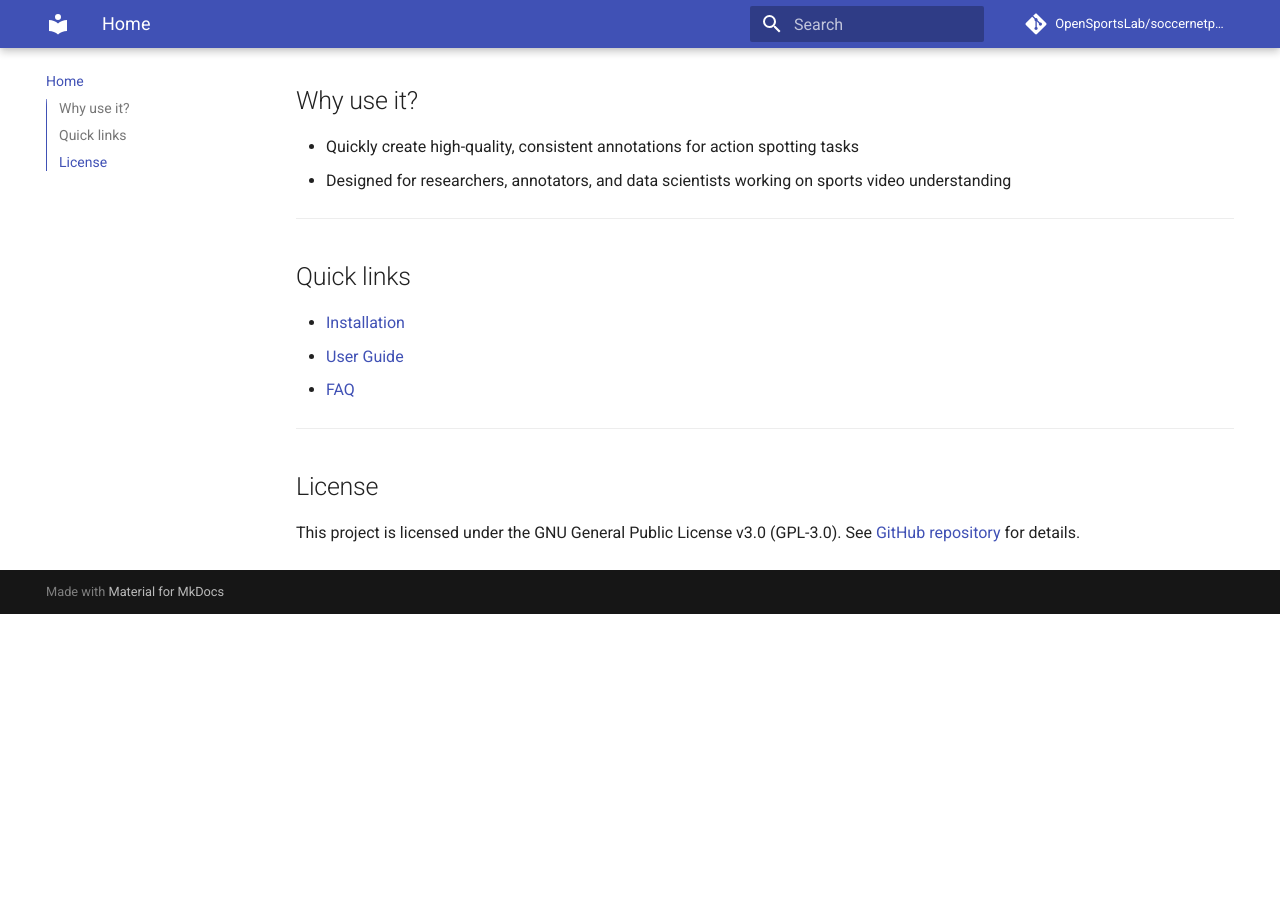
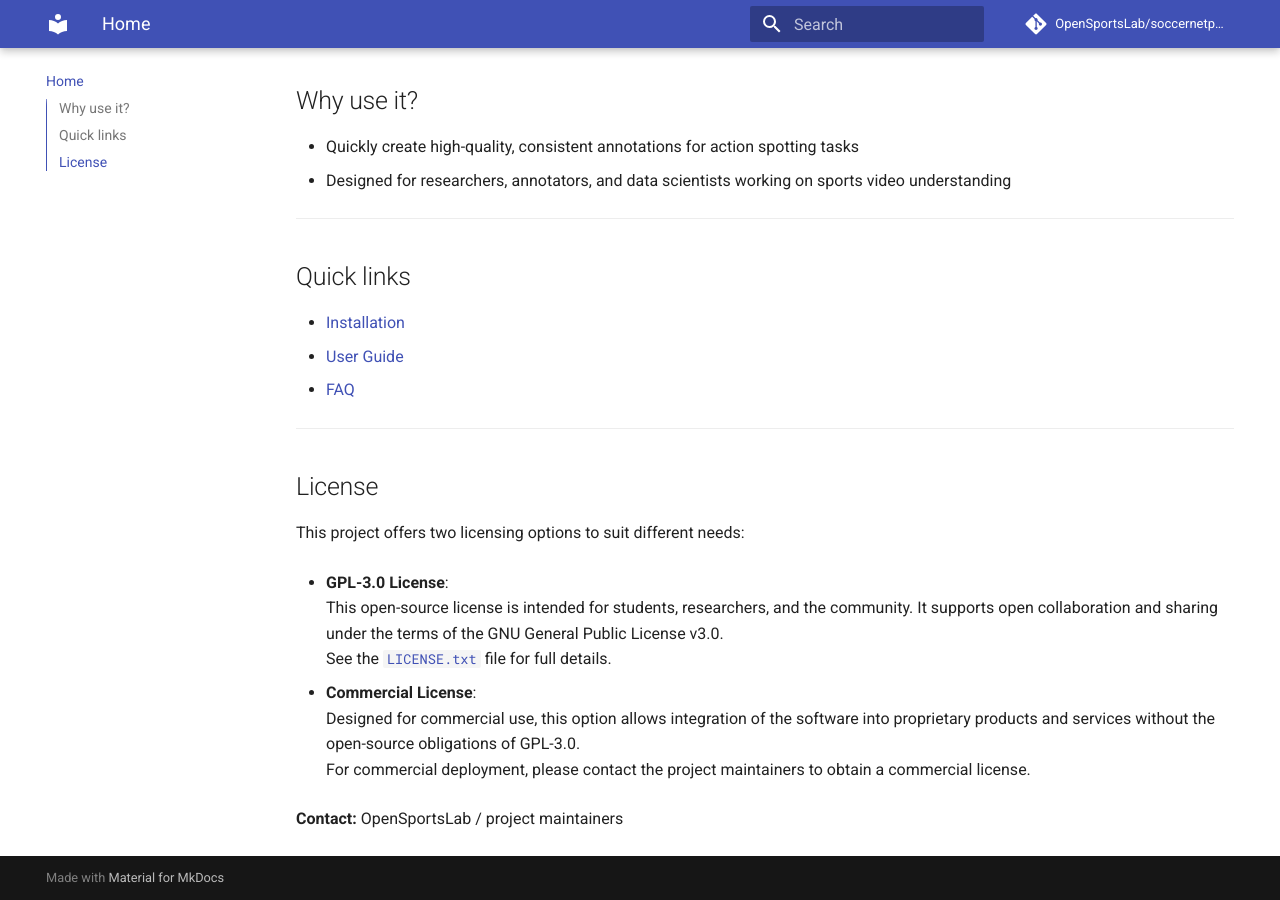
Before and after one commit to OpenSportsLab/soccernetpro-ui, an MkDocs documentation site: the page built from docs/index.md, in a window 1280 px wide and 900 px high, scrolled down 1155 px. Built offline with MkDocs 1.6.1 and Material for MkDocs 9.7.7, drawn with Linux system fonts in a browser that asks for light colours; comment, search, counter and statistics services are not loaded; before the commit the page ends 1769 px from its top, so only the background shows below that.

Commit message:
Update index.md

```diff
--- a/docs/index.md
+++ b/docs/index.md
@@ -36,5 +36,14 @@ This tool helps you annotate action spotting datasets in sports video. Use the n
 
 ## License
 
-This project is licensed under the GNU General Public License v3.0 (GPL-3.0).
-See [GitHub repository](https://github.com/OpenSportsLab/soccernetpro-ui) for details.
+This project offers two licensing options to suit different needs:
+
+- **GPL-3.0 License**:
+  This open-source license is intended for students, researchers, and the community. It supports open collaboration and sharing under the terms of the GNU General Public License v3.0.
+  See the [`LICENSE.txt`](https://github.com/OpenSportsLab/soccernetpro-ui/blob/main/LICENSE.txt) file for full details.
+
+- **Commercial License**:
+  Designed for commercial use, this option allows integration of the software into proprietary products and services without the open-source obligations of GPL-3.0.
+  For commercial deployment, please contact the project maintainers to obtain a commercial license.
+
+**Contact:** OpenSportsLab / project maintainers
```
